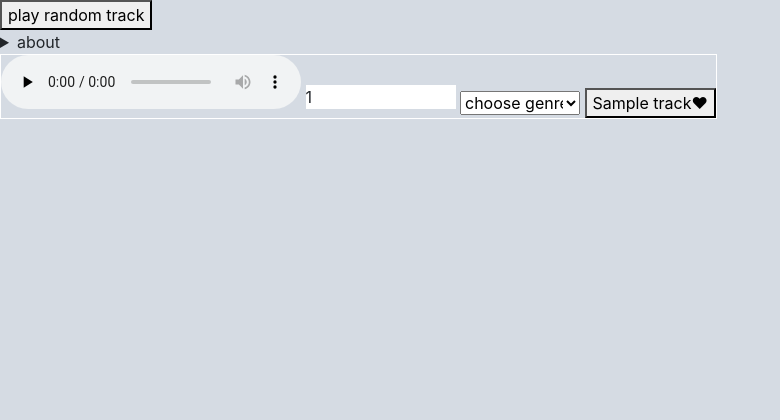
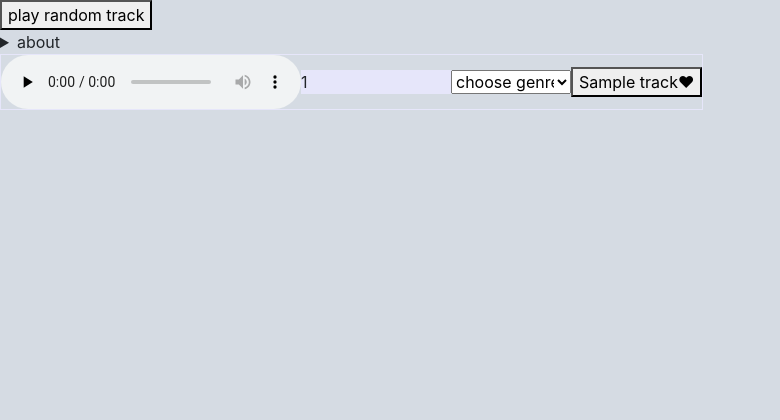
Before and after one commit to vetsinen/l1playerv2, a Flask app: template templates/index.html in a window 1280 px wide. Shown: the top 420 px of the page, without its empty margins (0-780 px from the left). Run offline with Flask 2, Linux system fonts and the light colour scheme; the template is opened without the code that fills it: most values are stand-ins (such as "Sample title", 1, 10 or a date in 2020); grey boxes marked "Sample" are stand-in pictures.

Commit message:
better layout

```diff
--- a/templates/index.html
+++ b/templates/index.html
@@ -7,18 +7,26 @@
     <link rel="stylesheet" href="static/main.css">
     <meta name="viewport" content="width=device-width, initial-scale=1, shrink-to-fit=no">
     <style>
+        .inlineitem {
+            display: inline-block;
+        }
+
         .trackrow {
-            display: inline-block;
-            border: 1px solid white;
+            border: 1px solid lavender;
+            display: flex;
+            align-items: center;
+            width: auto;
+
         }
 
         .songname {
             white-space: nowrap;
-            background-color: white;
+            background-color: lavender;
             width: 150px;
             overflow: hidden;
             text-overflow: clip;
         }
+
         .votes {
             min-width: 60px;
         }
@@ -40,6 +48,7 @@
     <a href=""></a>
 </div>
 {% for track in tracks %}
+    <div class="inlineitem">
         <div id="{{ track[0] }}" class="trackrow" title="{{ track[0] }}">
             <audio controls preload="none">
                 {#            <source src="https://github.com/vetsinen/l1player/blob/master/static/mp3/{{ track[0] }}.mp3?raw=true" ype="audio/mpeg">#}
@@ -80,6 +89,8 @@
             {#            <option value="fast">fast</option>#}
             {#        </select>#}
         </div>
+    </div>
+
 {% endfor %}
 
 <script>
```
Also changed, not shown: 1 other file. Lines whose indentation alone changed are shown as unchanged.
